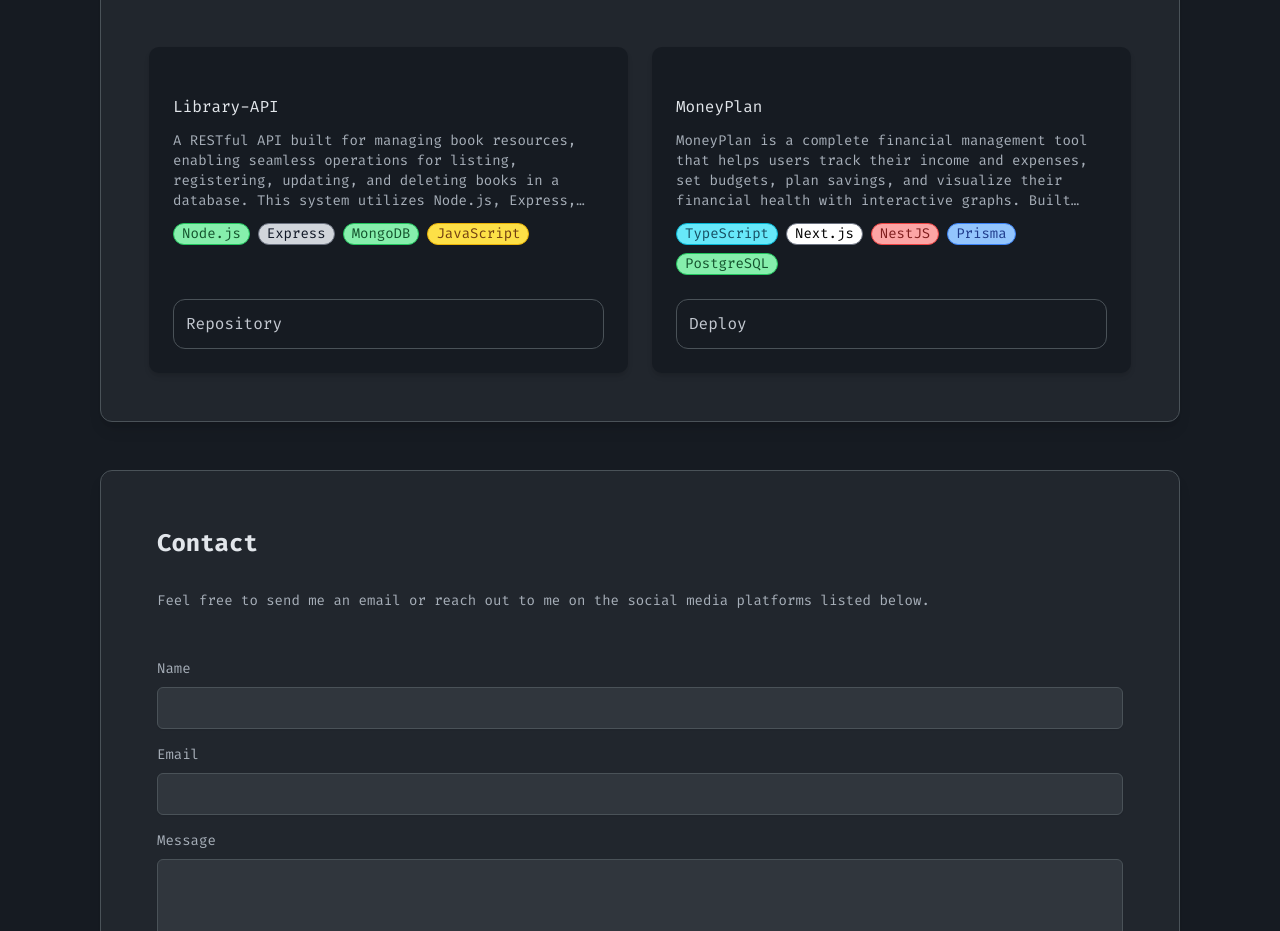
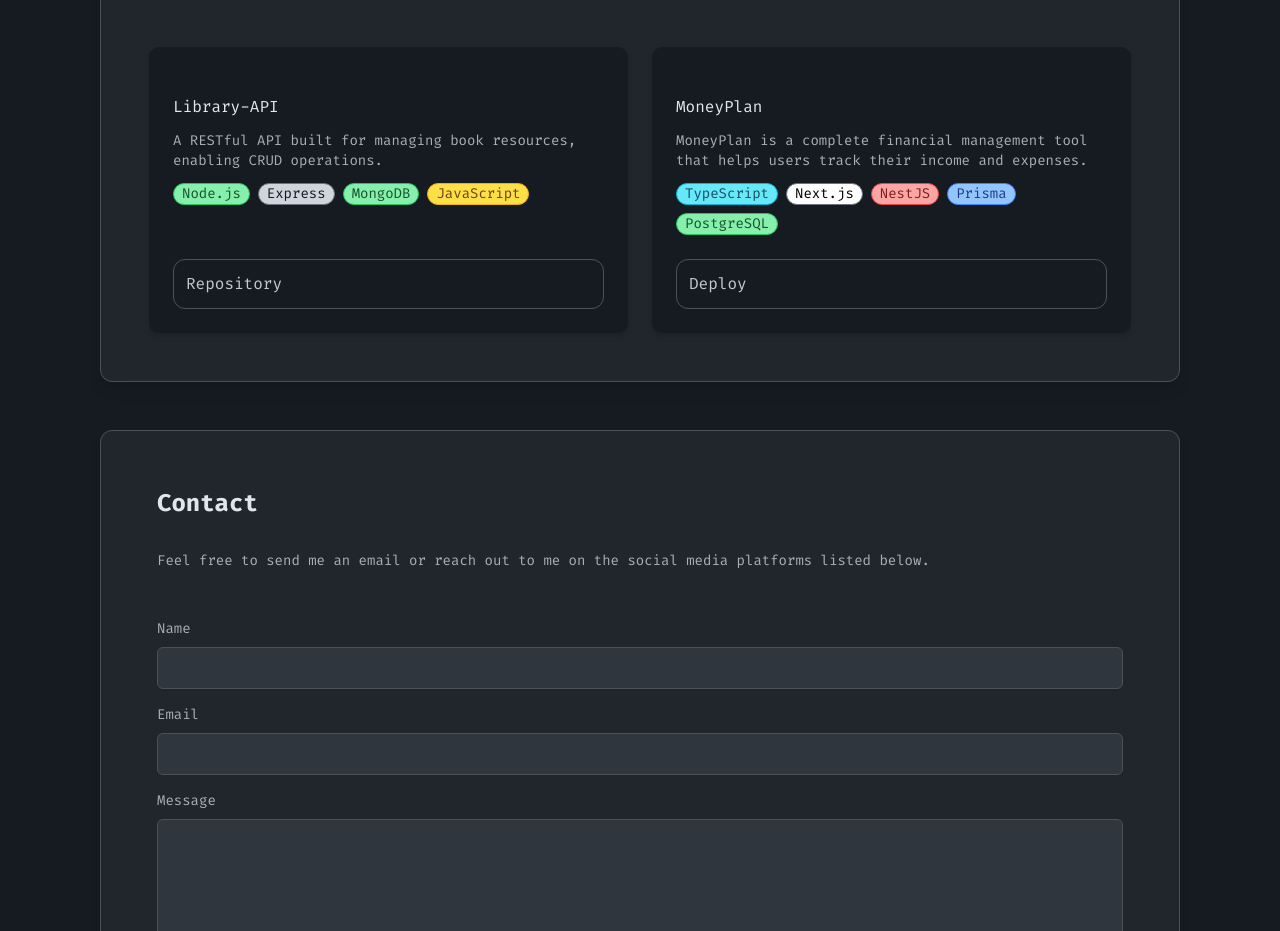
Before and after one commit to hermesgsc/portfolio, a Next.js app: page /home in a window 1280 px wide. Shown: the part 1960-2891 px from the top of the page. Built offline with nearby package versions, Linux system fonts and the light colour scheme; some icons are missing.

Commit message:
refactor: changing the description on projects cards.

```diff
--- a/src/components/Projects.tsx
+++ b/src/components/Projects.tsx
@@ -22,7 +22,7 @@ export const projectsData: Project[] = [
   {
     title: "Library-API",
     description:
-      "A RESTful API built for managing book resources, enabling seamless operations for listing, registering, updating, and deleting books in a database. This system utilizes Node.js, Express, MongoDB, and JavaScript to deliver a fast and scalable solution for book management.",
+      "A RESTful API built for managing book resources, enabling CRUD operations.",
     technologies: [
       {
         name: "Node.js",
@@ -55,7 +55,7 @@ export const projectsData: Project[] = [
   {
     title: "MoneyPlan",
     description:
-      "MoneyPlan is a complete financial management tool that helps users track their income and expenses, set budgets, plan savings, and visualize their financial health with interactive graphs. Built with Next.js, NestJS, Prisma, and PostgreSQL, it offers real-time budget tracking, customizable alerts, and insightful reports to plan your financial future effectively.",
+      "MoneyPlan is a complete financial management tool that helps users track their income and expenses.",
     technologies: [
       {
         name: "TypeScript",
@@ -94,10 +94,9 @@ export const projectsData: Project[] = [
 ];
 
 const Projects: React.FC = () => {
-  // Function to handle button clicks (open URLs)
   const handleButtonClick = (url: string | undefined) => {
     if (url) {
-      window.open(url, "_blank"); // Open the URL in a new tab
+      window.open(url, "_blank");
     } else {
       alert("URL not available for this project.");
     }
```
